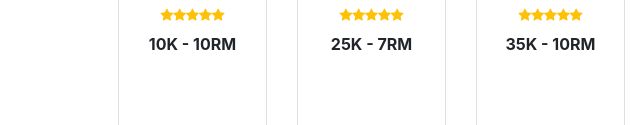
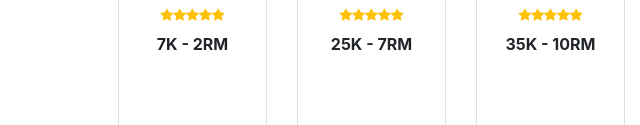
Before and after one commit to R25MFFX/R25MFFX-SHOP, a plain HTML site: page index.html in a window 1280 px wide. Shown: the part 675-800 px from the top of the page, 0-640 px from the left. Drawn offline with nearby package versions, Linux system fonts and the light colour scheme.

Commit message:
index.html

```diff
--- a/index.html
+++ b/index.html
@@ -88,7 +88,7 @@
                                     </div>
                                     <!-- Product price-->
                                     <span class="text-muted text-decoration-line-through"></span>
-                                    <strong>10K - 10RM</strong>
+                                    <strong>7K - 2RM</strong>
                                 </div>
                             </div>
                             <!-- Product actions-->
```
